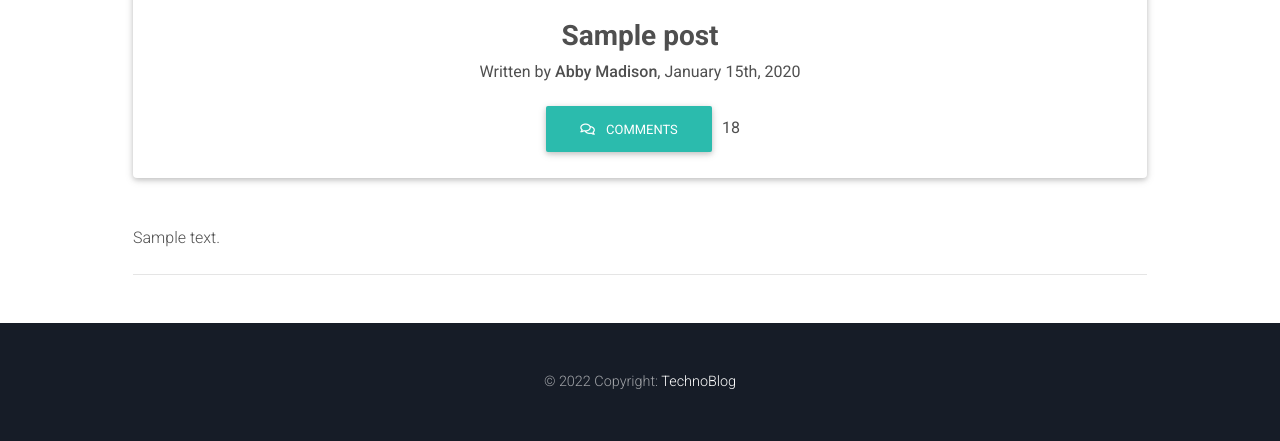
After one commit to HAbdelhamid/Bloger, a PHP site: page /App/front/postpage.php?id=1 in a window 1280 px wide. The commit adds this page. Shown: the part 904-1345 px from the top of the page. Run offline with PHP 8.4, Linux system fonts and the light colour scheme; tables that the repository leaves empty or names only in its code hold one stand-in row (values such as "Sample post"); some libraries are stand-ins or nearby versions.

Commit message:
Add: added post reading page linked with each post and navigation for posts page

```diff
--- /dev/null
+++ b/App/front/postpage.php
@@ -0,0 +1,113 @@
+<?php
+    require("../back/db.php");
+?>
+<!DOCTYPE html>
+<html lang="en">
+<head>
+    <meta charset="UTF-8">
+    <meta http-equiv="X-UA-Compatible" content="IE=edge">
+    <meta name="viewport" content="width=device-width, initial-scale=1.0">
+    <link rel="stylesheet" href="https://use.fontawesome.com/releases/v5.11.2/css/all.css">
+    <link rel="stylesheet" href="https://fonts.googleapis.com/css?family=Roboto:300,400,500,700&display=swap">
+    <link rel="stylesheet" href="../../node_modules/mdbootstrap/css/bootstrap.min.css">
+    <link rel="stylesheet" href="../../node_modules/mdbootstrap/css/mdb.min.css">
+    <link rel="stylesheet" href="../../node_modules/mdbootstrap/css/style.css">
+    <link rel="stylesheet" href="../../assets/css/style.css">
+    <title>Document</title>
+</head>
+<body class="d-flex flex-column min-vh-100">
+
+<?php
+    require("navbar.php");
+?>
+
+    <?php
+        $post_id=$_GET['id'];
+        $sql = "SELECT * FROM posts WHERE id=$post_id";
+        $result = mysqli_query($conn, $sql);
+        $post=mysqli_fetch_assoc($result);
+    ?>
+
+    <div class="container mt-5">
+
+
+    <!--Section: Content-->
+    <section class="mx-md-5 dark-grey-text">
+
+        <!-- Grid row -->
+    <div class="row">
+
+        <!-- Grid column -->
+        <div class="col-md-12">
+
+            <!-- Card -->
+            <div class="card card-cascade wider reverse">
+
+                <!-- Card image -->
+                <div class="view view-cascade overlay">
+                <img class="card-img-top" src="https://mdbootstrap.com/img/Photos/Slides/img%20(142).jpg" alt="Sample image">
+                <a href="#!">
+                    <div class="mask rgba-white-slight"></div>
+                </a>
+                </div>
+
+                <!-- Card content -->
+                <div class="card-body card-body-cascade text-center">
+
+                <!-- Title -->
+                <h3 class="font-weight-bold"><a><?=$post['title']?></a></h3>
+                <!-- Data -->
+                <p>Written by <a><strong>Abby Madison</strong></a>, <?=date('F jS, Y',strtotime($post['created_at']))?></p>
+                <!-- Social shares -->
+                <div class="social-counters">
+                    <!-- Comments -->
+                    <a class="btn btn-default">
+                    <i class="far fa-comments pr-2"></i>
+                    <span class="clearfix d-none d-md-inline-block">Comments</span>
+                    </a>
+                    <span class="counter">18</span>
+                </div>
+                <!-- Social shares -->
+
+                </div>
+                <!-- Card content -->
+
+            </div>
+            <!-- Card -->
+
+            <!-- Excerpt -->
+            <div class="mt-5"><?=$post['content']?></div>
+
+        </div>
+        <!-- Grid column -->
+
+    </div>
+    <!-- Grid row -->
+
+    <hr class="mb-5 mt-4">
+
+    </section>
+    <!--Section: Content-->
+
+
+    </div>
+    <div class="">
+        <!-- Footer -->
+        <footer class="page-footer font-small unique-color-dark mt-auto">
+            <!-- Copyright -->
+            <div class="footer-copyright text-center py-5">© 2022 Copyright:
+                <a href="https://mdbootstrap.com/education/bootstrap/"> TechnoBlog</a>
+            </div>
+            <!-- Copyright -->
+
+        </footer>
+        <!-- Footer -->
+    </div>
+
+    <script type="text/javascript" src="../../node_modules/mdbootstrap/js/jquery.min.js"></script>
+    <script type="text/javascript" src="../../node_modules/mdbootstrap/js/popper.min.js"></script>
+    <script type="text/javascript" src="../../node_modules/mdbootstrap/js/bootstrap.min.js"></script>
+    <script type="text/javascript" src="../../node_modules/mdbootstrap/js/mdb.min.js"></script>
+    <script src="../../assets/js/script.js"></script>
+</body>
+</html>
```
Also changed, not shown: App/front/posts.php (+39 -3 lines).
